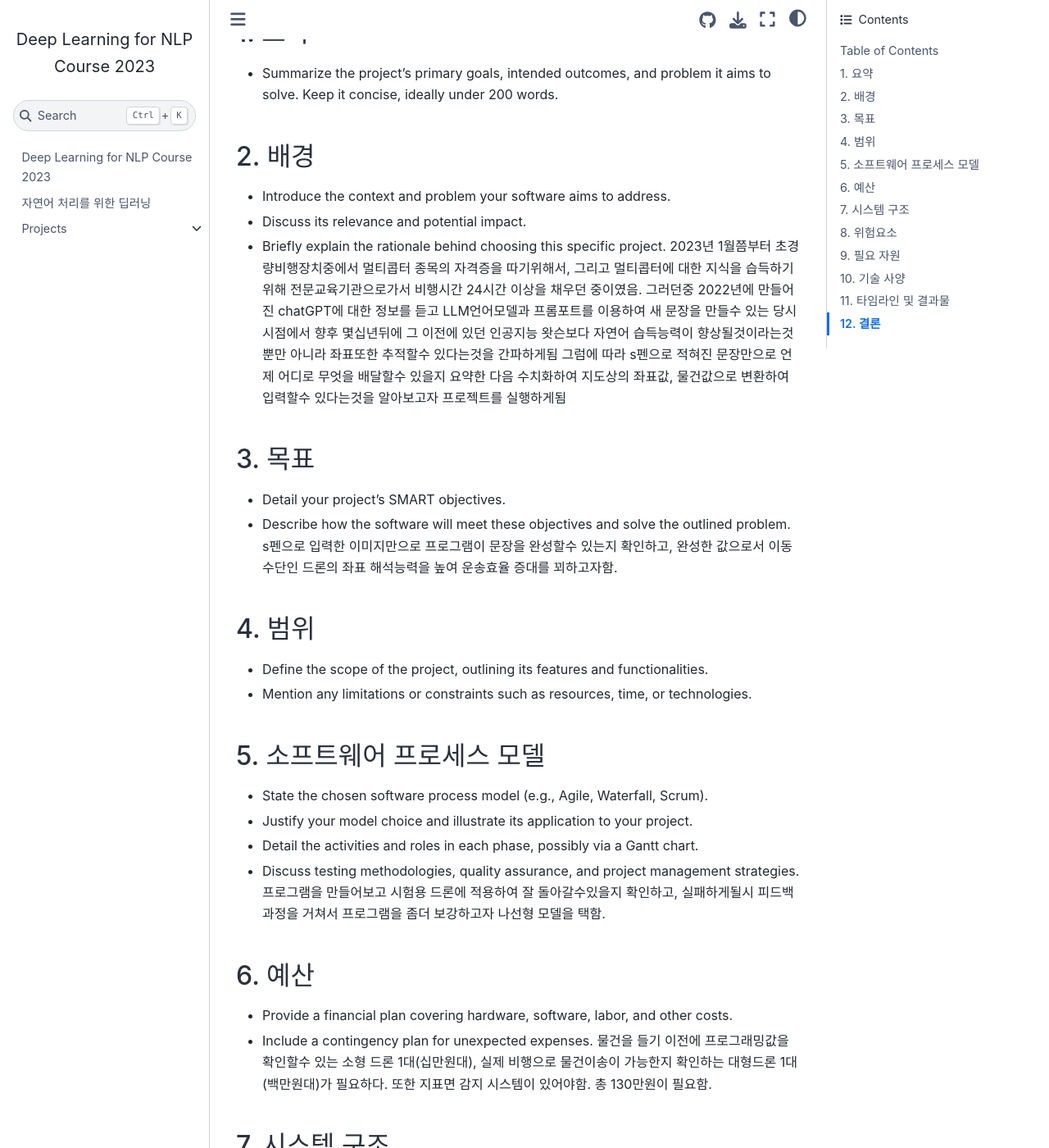
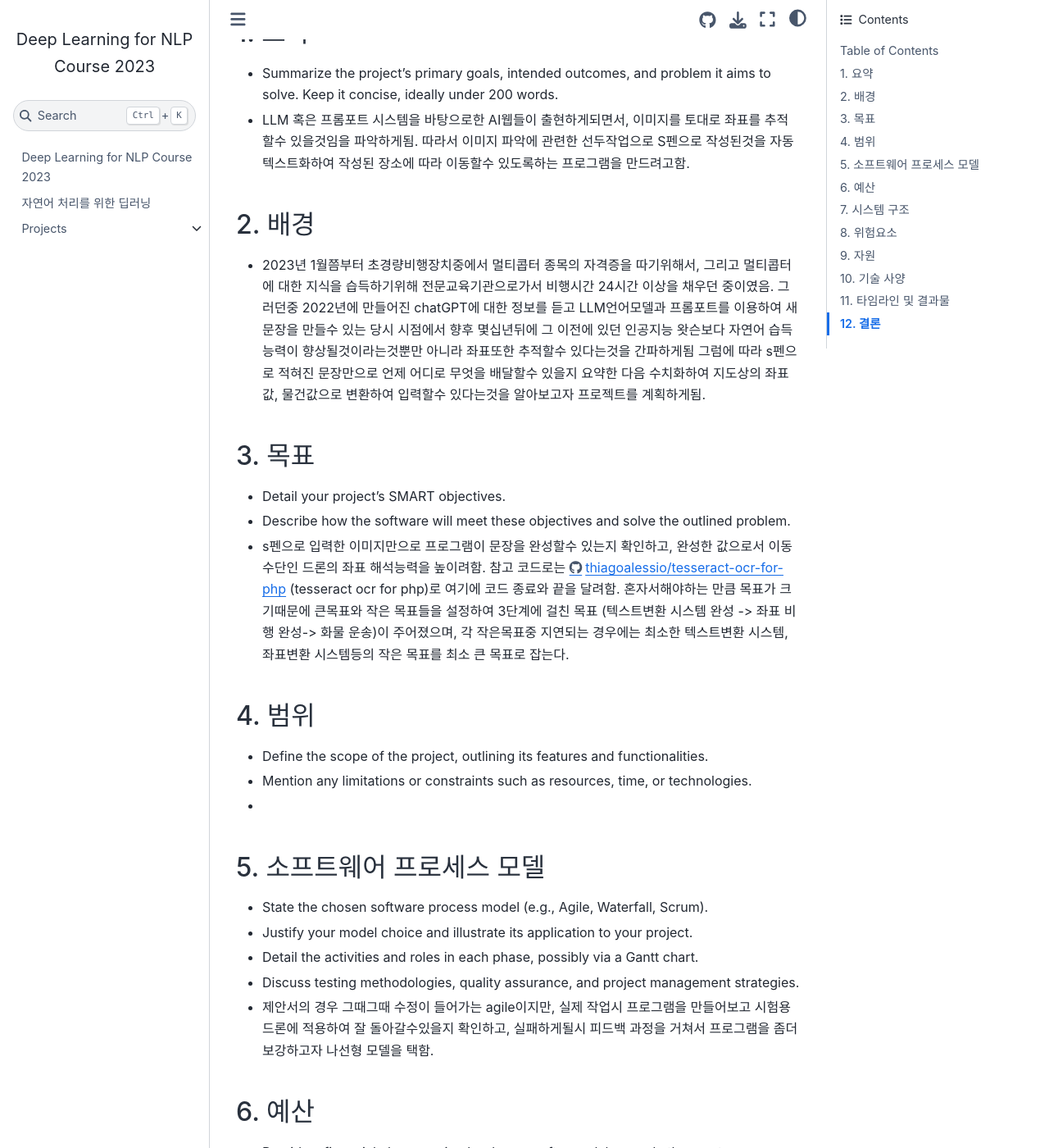
Before and after one commit to ypilseong/deepnlp-2023, a Jupyter Book: the page built from book/projects/202332012/proposal.md, in a window 1280 px wide and 1400 px high, scrolled down 823 px. Shown: the whole window at 82% size. Built offline with Jupyter Book 1.0.4 settings and Sphinx 7.4.7 and the Sphinx Book theme 1.1.4, drawn with Linux system fonts in a browser that asks for light colours; some of the changed text lies outside the part shown.

Commit message:
Update proposal.md

```diff
--- a/book/projects/202332012/proposal.md
+++ b/book/projects/202332012/proposal.md
@@ -26,39 +26,36 @@ _Prepared by: [Group Name]_
 ## 1. 요약
 
 - Summarize the project's primary goals, intended outcomes, and problem it aims to solve. Keep it concise, ideally under 200 words.
+-  LLM 혹은 프롬포트 시스템을 바탕으로한 AI웹들이 출현하게되면서, 이미지를 토대로 좌표를 추적할수 있을것임을 파악하게됨. 따라서  이미지 파악에 관련한 선두작업으로 S펜으로 작성된것을 자동 텍스트화하여 작성된 장소에 따라 이동할수 있도록하는 프로그램을 만드려고함.
 
 ## 2. 배경
-
-- Introduce the context and problem your software aims to address.
-- Discuss its relevance and potential impact.
-- Briefly explain the rationale behind choosing this specific project.
-  2023년 1월쯤부터 초경량비행장치중에서 멀티콥터 종목의 자격증을 따기위해서, 그리고 멀티콥터에 대한 지식을 습득하기위해 전문교육기관으로가서 비행시간 24시간 이상을 채우던 중이였음.  그러던중 2022년에 만들어진 chatGPT에 대한 정보를 듣고
+- 2023년 1월쯤부터 초경량비행장치중에서 멀티콥터 종목의 자격증을 따기위해서, 그리고 멀티콥터에 대한 지식을 습득하기위해 전문교육기관으로가서 비행시간 24시간 이상을 채우던 중이였음.  그러던중 2022년에 만들어진 chatGPT에 대한 정보를 듣고
   LLM언어모델과 프롬포트를 이용하여 새 문장을 만들수 있는 당시 시점에서 향후 몇십년뒤에 그 이전에 있던 인공지능 왓슨보다 자연어 습득능력이 향상될것이라는것뿐만 아니라 좌표또한 추적할수 있다는것을 간파하게됨
-  그럼에 따라  s펜으로 적혀진 문장만으로 언제 어디로 무엇을 배달할수 있을지  요약한 다음 수치화하여 지도상의 좌표값, 물건값으로 변환하여 입력할수 있다는것을 알아보고자 프로젝트를 실행하게됨
+  그럼에 따라  s펜으로 적혀진 문장만으로 언제 어디로 무엇을 배달할수 있을지  요약한 다음 수치화하여 지도상의 좌표값, 물건값으로 변환하여 입력할수 있다는것을 알아보고자 프로젝트를 계획하게됨.
 
 ## 3. 목표
 
 - Detail your project’s SMART objectives.
 - Describe how the software will meet these objectives and solve the outlined problem.
-  s펜으로 입력한 이미지만으로 프로그램이 문장을 완성할수 있는지 확인하고, 완성한 값으로서 이동수단인 드론의 좌표 해석능력을 높여 운송효율 증대를 꾀하고자함.
+- s펜으로 입력한 이미지만으로 프로그램이 문장을 완성할수 있는지 확인하고, 완성한 값으로서 이동수단인 드론의 좌표 해석능력을 높이려함.  참고 코드로는 https://github.com/thiagoalessio/tesseract-ocr-for-php (tesseract ocr for php)로 여기에 코드 종료와 끝을 달려함.   혼자서해야하는 만큼 목표가 크기때문에 큰목표와 작은 목표들을 설정하여  3단계에 걸친 목표 (텍스트변환 시스템 완성 -> 좌표 비행 완성-> 화물 운송)이 주어졌으며, 각 작은목표중 지연되는 경우에는 최소한 텍스트변환 시스템, 좌표변환 시스템등의 작은 목표를 최소 큰 목표로 잡는다.
 
 ## 4. 범위
 
 - Define the scope of the project, outlining its features and functionalities.
 - Mention any limitations or constraints such as resources, time, or technologies.
-
+-
 ## 5. 소프트웨어 프로세스 모델
 
 - State the chosen software process model (e.g., Agile, Waterfall, Scrum).
 - Justify your model choice and illustrate its application to your project.
 - Detail the activities and roles in each phase, possibly via a Gantt chart.
 - Discuss testing methodologies, quality assurance, and project management strategies.
-  프로그램을 만들어보고 시험용 드론에 적용하여 잘 돌아갈수있을지 확인하고, 실패하게될시 피드백 과정을 거쳐서 프로그램을 좀더 보강하고자 나선형 모델을 택함.
+- 제안서의 경우 그때그때 수정이 들어가는 agile이지만, 실제 작업시 프로그램을 만들어보고 시험용 드론에 적용하여 잘 돌아갈수있을지 확인하고, 실패하게될시 피드백 과정을 거쳐서 프로그램을 좀더 보강하고자 나선형 모델을 택함.
 ## 6. 예산
 
 - Provide a financial plan covering hardware, software, labor, and other costs.
 - Include a contingency plan for unexpected expenses.
-  물건을 들기 이전에 프로그래밍값을 확인할수 있는 소형 드론 1대(십만원대), 실제 비행으로 물건이송이 가능한지 확인하는 대형드론 1대(백만원대)가 필요하다. 또한 지표면 감지 시스템이 있어야함.   총 130만원이 필요함.
+- 물건을 들기 이전에 프로그래밍값을 확인할수 있는 소형 드론 1대(십만원대), 실제 비행으로 물건이송이 가능한지 확인하는 대형드론 1대(백만원대)가 필요함. 또한 지표면 감지 시스템이 있어야함.  총 130만원이 필요함.  서버의 경우 학교서버를 빌려 제작하고자함.
 
 ## 7. 시스템 구조
 
@@ -66,15 +63,15 @@ _Prepared by: [Group Name]_
 - Explain data storage, management strategies, and both hardware and software requirements.
 - Discuss data visualization and analytical tools you plan to use.
 - Incorporate flowcharts or diagrams to visually represent the system architecture.
-s펜으로 입력된 글자를 이미지로 해석하여 이미지를 텍스트로 변환하여 텍스트로 좌표 요약본을 만들고 드론의 이동위치로 반영함. 필체 데이터를 통하여 패턴을 기계학습시켜서  좌표 요약을 한다. 이륙후부터  비행 순항시 지표면으로부터 150미터 미만, 140미터 이상을 유지하도록 한다.
+- s펜으로 입력된 글자를 이미지로 해석하여 이미지를 텍스트로 변환하여 텍스트로 좌표 요약본을 만들고 드론의 이동위치로 반영함. 필체 데이터를 통하여 패턴을 기계학습시켜서  좌표 요약을 한다. 이륙후부터  비행 순항시 지표면으로부터 150미터 미만, 140미터 이상을 유지하도록 함.
 ## 8. 위험요소
 
 - Identify potential risks such as technical issues or resource limitations.
 - Provide mitigation strategies for each risk.
--비행 전:프로그램 인식이 안됨, 업데이트가 이루어지지않음, 용량 한계, 프로펠러 파손, 드론 동력원인 리튬 전지에 문제 발생,  사전 비행허가를 받지않음, 안전구역 확보가 되지않음, 날씨가 비행하기 부적절함
--비행 중: 날개 회전수에 불균형이 이뤄어짐, 주변에 사람이 있음, 정해진 코스를 이탈함, 너무 낮게남, 너무 높이남
--비행 후: 리튬전지 과열이 있었는가, 착륙 이후 고장이 있었는가, 입력된 값에 따른 착륙이 이루어졌는가
-## 9. 필요 자원
+- 비행 전:프로그램 인식이 안됨, 업데이트가 이루어지지않음, 용량 한계, 프로펠러 파손, 드론 동력원인 리튬 전지에 문제 발생,  사전비행허가를 받지않음, 안전구역 확보가 되지않음, 날씨가 비행하기 부적절함
+- 비행 중: 날개 회전수에 불균형이 이뤄어짐, 주변에 사람이 있음, 정해진 코스를 이탈함, 너무 낮게남, 너무 높이남
+- 비행 후: 리튬전지 과열이 있었는가, 착륙 이후 고장이 있었는가, 입력된 값에 따른 착륙이 이루어졌는가
+## 9. 자원
 
 - Enumerate required resources, including staff roles, equipment, and software.
 
@@ -88,7 +85,7 @@ s펜으로 입력된 글자를 이미지로 해석하여 이미지를 텍스트
 
 - Establish a project timeline with milestones and deadlines.
 - Specify what will be delivered at each milestone and the quality assurance measures in place.
-  드론을 띄울수 있는 시간에서 저녁시간이 금지되어있기에 오후 6시 30분 이후부터 오전 8시 29분까지 드론 비행이 안되고, 12시부터 1시까지를 점심시간으로 마찬가지로 빼면,  오전 8시 30분부터 11시 50분, 1시부터 6시 20분   전반부와 후반부로 나뉘어 비행할수 있다.  따라서 비행금지시간에는 프로그램 및 필체 데이터를 수집하고있다가, 실제 비행시간시에 그동안 만들었던 데이터를 입력하여 드론을 비행시켜서 비행안정성과 좌표 정확도를 확인한다.
+- 드론을 띄울수 있는 시간에서 저녁시간이 금지되어있기에 오후 6시 30분 이후부터 오전 8시 29분까지 드론 비행이 안되고, 12시부터 1시까지를 점심시간으로 마찬가지로 빼면,  오전 8시 30분부터 11시 50분, 1시부터 6시 20분   전반부와 후반부로 나뉘어 비행할수 있다.따라서 비행금지시간에는 프로그램 및 필체 데이터를 수집하고있다가, 실제 비행시간시에 그동안 만들었던 데이터를 입력하여 드론을 비행시켜서 비행안정성과 좌표 정확도를 확인한다.
 ## 12. 결론
 
 - Summarize key points, reiterate the project’s importance, and present a call to action.
```
